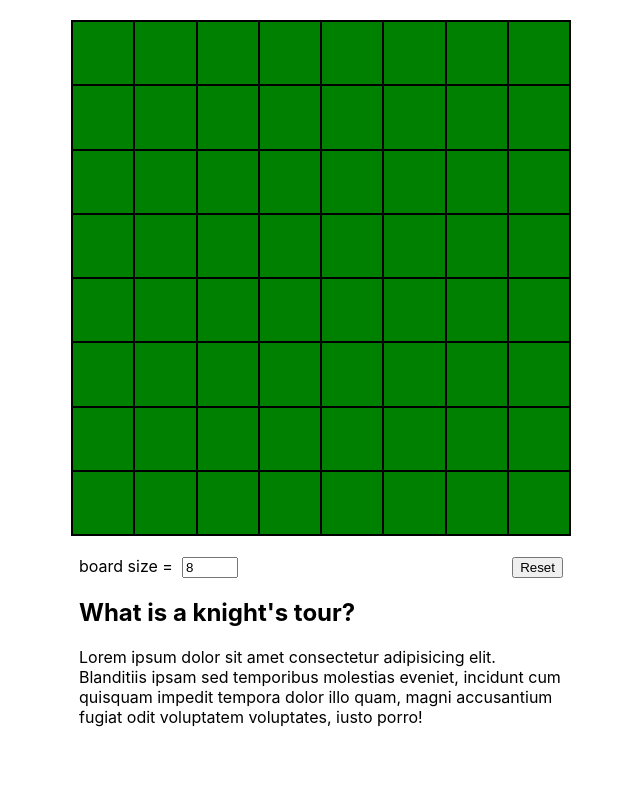
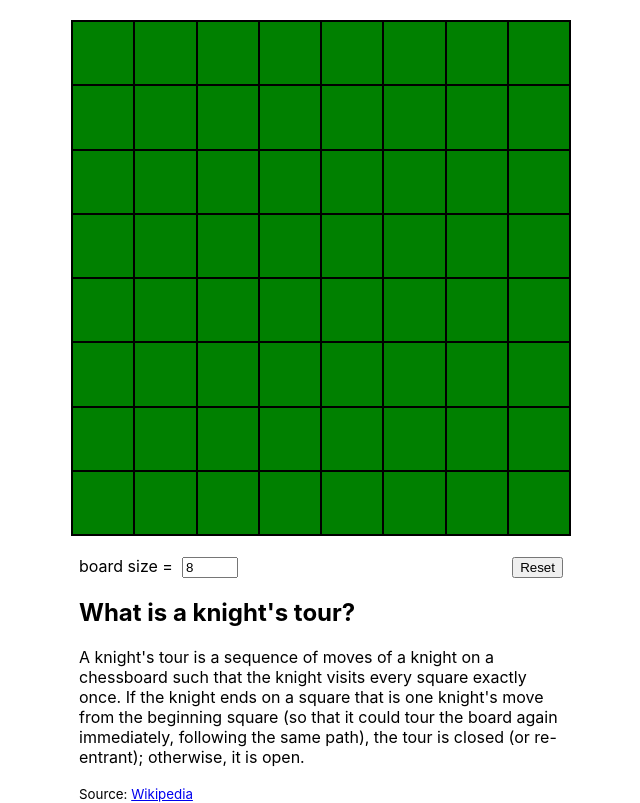
Before and after one commit to norbusonam/knights-tour, a React (Create React App) app: page / in a window 1280 px wide. Shown: the whole page, without its empty margins (319-959 px from the left). Built offline with nearby package versions, Linux system fonts and the light colour scheme.

Commit message:
added desciption with source

```diff
--- a/src/components/KnightsTourInfo.js
+++ b/src/components/KnightsTourInfo.js
@@ -2,7 +2,8 @@ function KnightsTourInfo() {
   return (
     <div style={{ padding: '0 0.5rem' }}>
       <h2>What is a knight's tour?</h2>
-      <p>Lorem ipsum dolor sit amet consectetur adipisicing elit. Blanditiis ipsam sed temporibus molestias eveniet, incidunt cum quisquam impedit tempora dolor illo quam, magni accusantium fugiat odit voluptatem voluptates, iusto porro!</p>
+      <p>A knight's tour is a sequence of moves of a knight on a chessboard such that the knight visits every square exactly once. If the knight ends on a square that is one knight's move from the beginning square (so that it could tour the board again immediately, following the same path), the tour is closed (or re-entrant); otherwise, it is open.</p>
+      <small>Source: <a target="_blank" rel="noreferrer" href="https://en.wikipedia.org/wiki/Knight%27s_tour">Wikipedia</a></small>
     </div>
   )
 }
```
